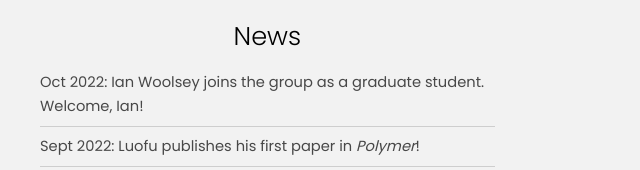
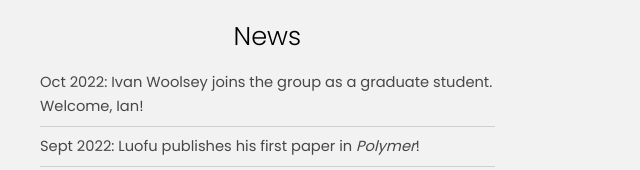
Before and after one commit to tyokokur/rwgrp, a plain HTML site: page index.html in a window 1280 px wide. Shown: the part 627-797 px from the top of the page, 622-1262 px from the left. Drawn offline with Linux system fonts and the light colour scheme.

Commit message:
autocommit

```diff
--- a/index.html
+++ b/index.html
@@ -99,7 +99,7 @@
 								<h2>News</h2>
 							</header>
 							<ul class = "alt" style="max-height: 25em; overflow: auto" id="style-1">
-								<li>Oct 2022: Ian Woolsey joins the group as a graduate student. Welcome, Ian!</li>
+								<li>Oct 2022: Ivan Woolsey joins the group as a graduate student. Welcome, Ian!</li>
 								<li>Sept 2022: Luofu publishes his first paper in <em>Polymer</em>!</li>
 								<li>Sept 2022: Congratulations to Takashi for passing his Qualifying Exam!</li>
 								<li>Sept 2022: Nikhil publishes his first paper in <em>JCTC</em>!</li>
```
